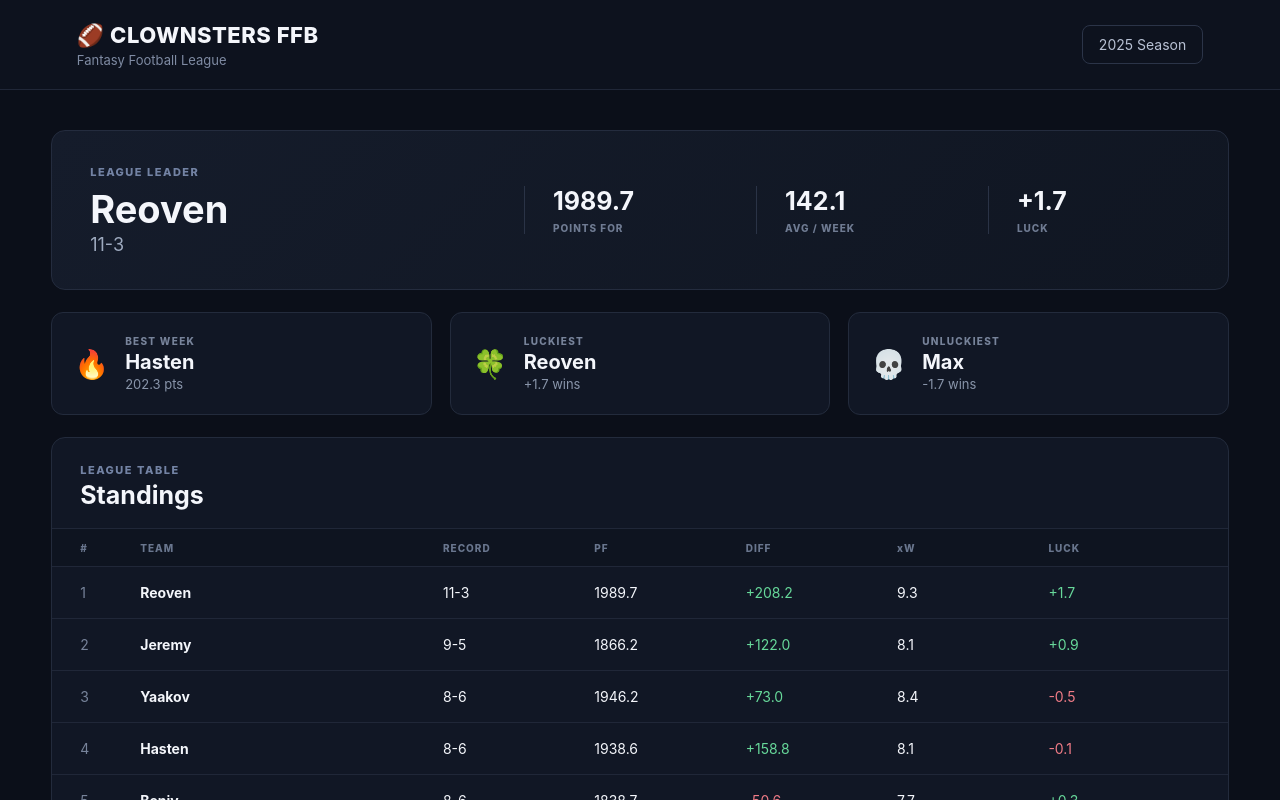
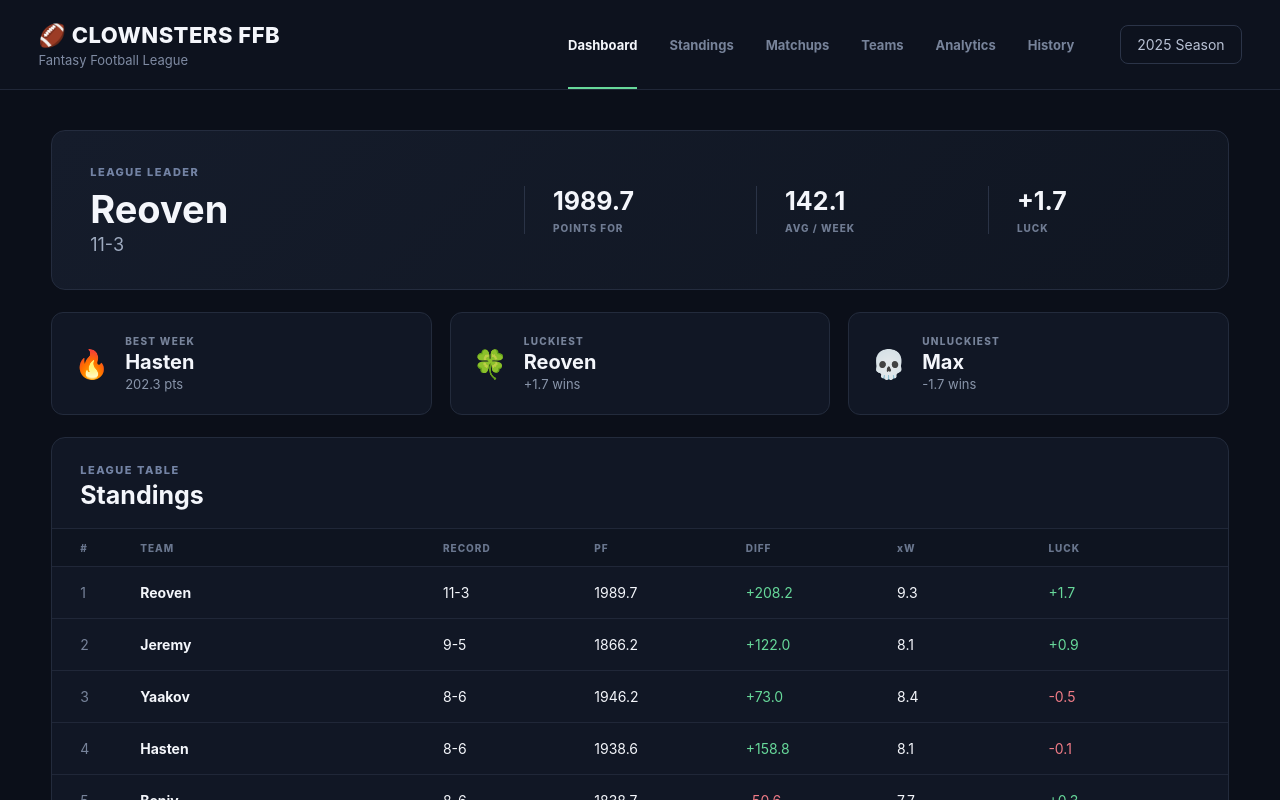
Before and after one commit to yfriedman4-prog/clownsters-ffb, a React (Vite) app: page / in a window 1280 px wide. Shown: the top 800 px of the page. Built offline with nearby package versions, Linux system fonts and the light colour scheme.

Commit message:
Add dashboard navigation

```diff
--- a/src/App.css
+++ b/src/App.css
@@ -21,8 +21,7 @@ body {
 
 .header {
   height: 90px;
-  padding: 0 6%;
-  display: flex;
+padding: 0 3%;  display: flex;
   align-items: center;
   justify-content: space-between;
   border-bottom: 1px solid #202738;
@@ -40,7 +39,47 @@ body {
   color: #7f8ba3;
   font-size: 13px;
 }
+.nav {
+  display: flex;
+  align-items: stretch;
+  height: 100%;
+  margin-left: auto;
+  margin-right: 30px;
+}
 
+.nav-item {
+  position: relative;
+  padding: 0 16px;
+  border: 0;
+  background: transparent;
+  color: #77839a;
+  font-family: inherit;
+  font-size: 13px;
+  font-weight: 650;
+  cursor: pointer;
+  transition:
+    color 0.2s ease,
+    background 0.2s ease;
+}
+
+.nav-item:hover {
+  color: #f4f6fb;
+  background: #111725;
+}
+
+.nav-item.active {
+  color: #f4f6fb;
+}
+
+.nav-item.active::after {
+  content: "";
+  position: absolute;
+  left: 16px;
+  right: 16px;
+  bottom: 0;
+  height: 2px;
+  background: #67d89a;
+}
 .season {
   padding: 10px 16px;
   border: 1px solid #2b3448;
@@ -231,4 +270,23 @@ body {
   .standings-row {
     min-width: 750px;
   }
+  .nav {
+  display: none;
 }
+}
+.placeholder-page {
+  min-height: 500px;
+  padding: 60px;
+  border: 1px solid #232b3c;
+  border-radius: 14px;
+  background: #111725;
+}
+
+.placeholder-page h1 {
+  margin: 8px 0;
+  font-size: 38px;
+}
+
+.placeholder-page p {
+  color: #7f8ba3;
+}
--- a/src/App.jsx
+++ b/src/App.jsx
@@ -1,9 +1,11 @@
+import { useState } from 'react'
 import seasonData from './data/2025.json'
 import matchupData from './data/2025-matchups.json'
 import { calculateStandings } from './utils/standings'
 import './App.css'
 
 function App() {
+  const [page, setPage] = useState('dashboard')
   const standings = calculateStandings(seasonData, matchupData)
 
   const leader = standings[0]
@@ -20,15 +22,48 @@ function App() {
   return (
     <div className="app">
      <header className="header">
-        <div>
+  <div className="header-brand">
     <div className="brand">🏈 CLOWNSTERS FFB</div>
     <div className="subtitle">Fantasy Football League</div>
   </div>
+
+ <nav className="nav">
+  {[
+    ['dashboard', 'Dashboard'],
+    ['standings', 'Standings'],
+    ['matchups', 'Matchups'],
+    ['teams', 'Teams'],
+    ['analytics', 'Analytics'],
+    ['history', 'History'],
+  ].map(([id, label]) => (
+    <button
+      key={id}
+      className={`nav-item ${page === id ? 'active' : ''}`}
+      onClick={() => setPage(id)}
+    >
+      {label}
+    </button>
+  ))}
+</nav>
 
   <div className="season">2025 Season</div>
 </header>
 
       <main className="dashboard">
+        {page !== 'dashboard' ? (
+  <section className="placeholder-page">
+    <div className="eyebrow">CLOWNSTERS FFB</div>
+
+    <h1>
+      {page.charAt(0).toUpperCase() + page.slice(1)}
+    </h1>
+
+    <p>
+      This section is under construction.
+    </p>
+  </section>
+) : (
+  <>
 
         <section className="hero">
           <div>
@@ -159,7 +194,8 @@ function App() {
           </div>
 
         </section>
-
+  </>
+)}
       </main>
     </div>
   )
```
Lines whose indentation alone changed are shown as unchanged.
